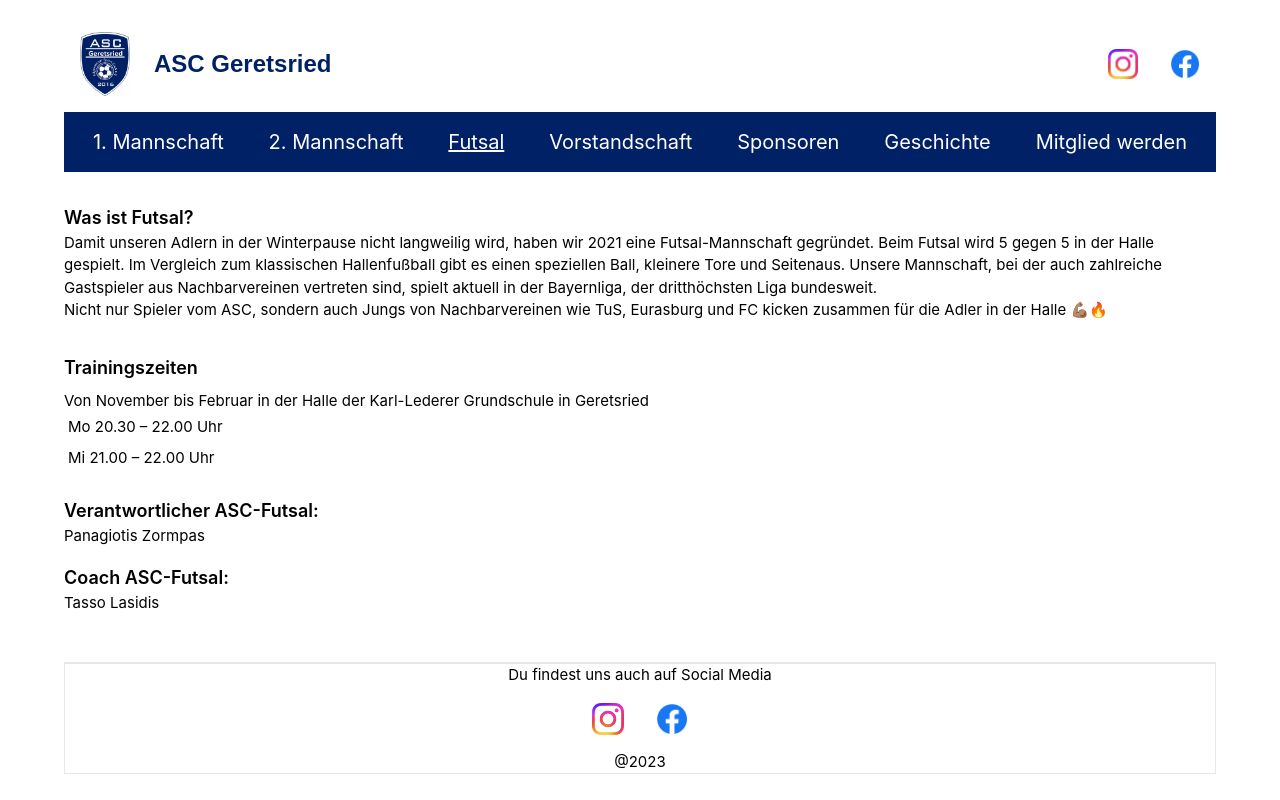
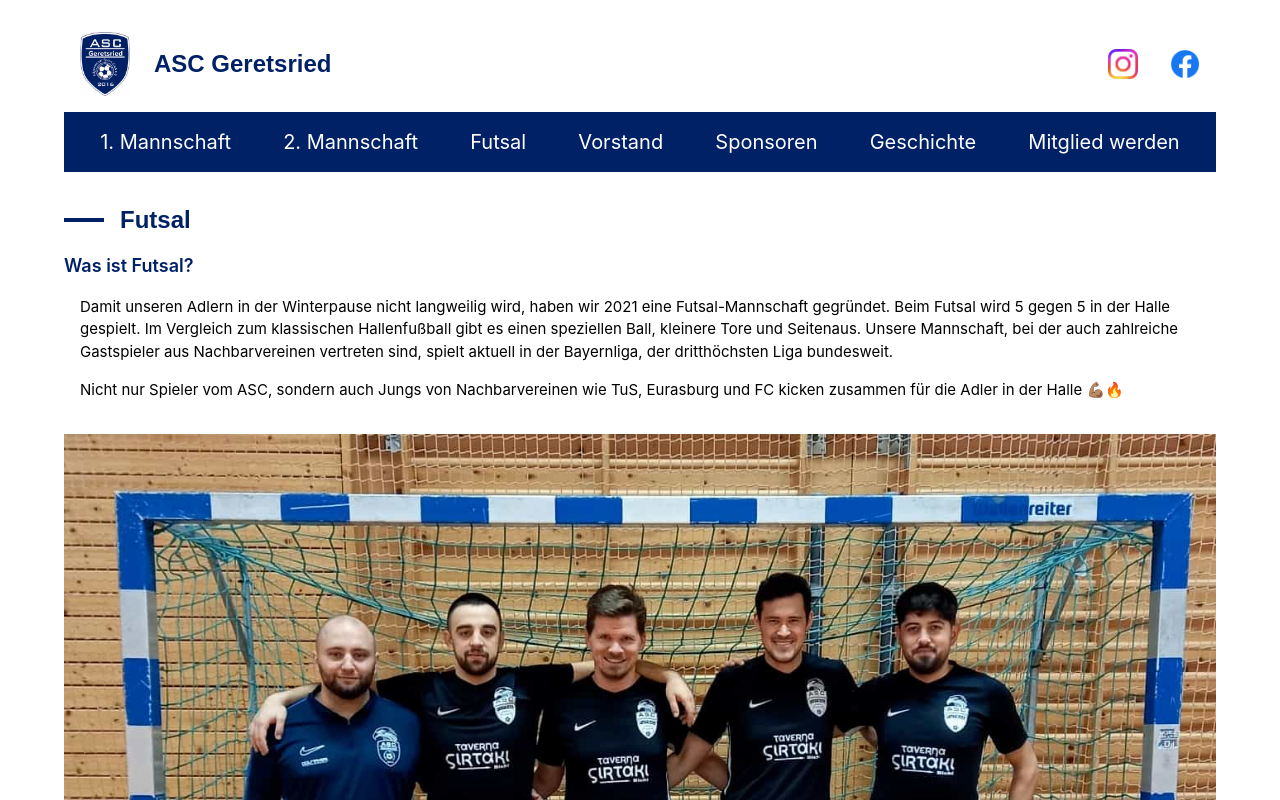
Before and after one commit to dscmari/asc-geretsried-website, a Vue app: page /futsal in a window 1280 px wide. Shown: the top 800 px of the page. Built offline with nearby package versions, Linux system fonts and the light colour scheme.

Commit message:
change nav logic + add futsal team img

```diff
--- a/src/components/Footer.vue
+++ b/src/components/Footer.vue
@@ -7,6 +7,6 @@
             <a href="https://web.facebook.com/GeretsriederAdler"><img class="h-8 m-4" src="/images/fb-icon.png"
                     alt="Facebook Icon"></a>
         </div>
-        <p>@2023</p>
+        <p>@2024</p>
     </div>
 </template>
--- a/src/components/Navbar.vue
+++ b/src/components/Navbar.vue
@@ -1,18 +1,16 @@
 <script setup>
     import { RouterLink } from 'vue-router';
-import Submenu from './Submenu.vue';
 </script>
 
 <template>
     <div class="w-full pt-4 sticky top-0 bg-white z-10">
         <div class="flex items-center justify-between">
             <div class="flex items-center p-2">
-                <RouterLink to="/">
+                <router-link to="/">
                     <img src="/images/logo.webp" alt="ASC Geretsried Logo Adler" class="m-2" :style="{ width: isMobileView ? '35px' : '50px'}">
-                </RouterLink>
-                <!-- TODO: adapt h1 color, seems to be to dark -->
+                </router-link>
                 <h1 class="text-ascBlue text-lg lg:text-2xl lg:ml-4 ">
-                    <RouterLink class="font-semibold" to="/">ASC Geretsried</RouterLink>
+                    <router-link class="font-semibold" to="/">ASC Geretsried</router-link>
                 </h1>
             </div>
             <div class="hidden lg:flex">
@@ -36,126 +34,99 @@ import Submenu from './Submenu.vue';
             </div>
         </div>
         <div :style="{ width: isActive ? '75%' : '' }"
+        id="nav"
         class="fixed top-0 left-0 w-0 opacity-90 whitespace-nowrap transform overflow-x-hidden -translate-x-0 ease-in-out transition-all duration-300
          lg:static lg:w-full lg:overflow-visible lg:opacity-100 z-40">
             <ul class="text-xl lg:text-lg xl:text-xl w-full lg:flex lg:justify-evenly text-white bg-ascBlue text-center zoomable ">
-                <RouterLink
+                <li
+                :class="{ 'active': activeNavItem === 'home', 'block': isMobileView, 'hidden': !isMobileView }">
+                    <RouterLink
                     to="/"
                     class="router-link pt-8"
-                    :class="{ 'active': activeNavItem === 'home', 'block': isMobileView, 'hidden': !isMobileView }"
                     v-on:click="toggleMenu()">Home
-                </RouterLink>
-                <RouterLink
+                    </RouterLink>
+                </li>
+                <li>
+                    <router-link
                     to="/erste-mannschaft"
-                    class="router-link p-4"
-                    :class="{ 'active': activeNavItem === 'erste-mannschaft','block': isMobileView }"
+                    class="router-link relative"
+                    :class="{ 'block': isMobileView }"
                     v-on:click="toggleMenu()">1. Mannschaft
-                </RouterLink>
-                <RouterLink
+                    </router-link>
+                </li>
+                <li>
+                    <router-link
                     to="/zweite-mannschaft"
-                    class="router-link p-4"
-                    :class="{ 'active': activeNavItem === 'zweite-mannschaft','block': isMobileView }"
+                    class="router-link relative"
+                    :class="{ 'block': isMobileView }"
                     v-on:click="toggleMenu()">2. Mannschaft
-                </RouterLink>
-                <RouterLink
+                    </router-link>
+                </li>
+                <li>
+                    <router-link
                     to="/futsal"
-                    class="router-link p-4"
-                    :class="{ 'active': activeNavItem === 'futsal','block': isMobileView }"
+                    class="router-link"
+                    :class="{ 'block': isMobileView }"
                     v-on:click="toggleMenu()">Futsal
-                </RouterLink>
-                <RouterLink
-                    to="/vorstandschaft"
-                    class="router-link p-4"
-                    :class="{ 'active': activeNavItem === 'board','block': isMobileView }"
-                    v-on:click="toggleMenu()">Vorstandschaft
-                </RouterLink>
-                <RouterLink
+                    </router-link>
+                </li>
+                <li>
+                    <router-link
+                    to="/vorstand"
+                    class="router-link"
+                    :class="{ 'block': isMobileView }"
+                    v-on:click="toggleMenu()">Vorstand
+                    </router-link>
+                </li>
+                <li>
+                    <router-link
                     to="/sponsoren"
-                    class="router-link p-4"
-                    :class="{ 'active': activeNavItem === 'sponsors','block': isMobileView }"
+                    class="router-link"
+                    :class="{ 'block': isMobileView }"
                     v-on:click="toggleMenu()">Sponsoren
-                </RouterLink>
-                <RouterLink
+                    </router-link>
+                </li>
+                <li>
+                    <router-link
                     to="/geschichte"
-                    class="router-link p-4"
-                    :class="{ 'active': activeNavItem === 'history','block': isMobileView }"
+                    class="router-link"
+                    :class="{ 'block': isMobileView }"
                     v-on:click="toggleMenu()">Geschichte
-                </RouterLink>
-                <RouterLink
+                    </router-link>
+                </li>
+                <li>
+                    <router-link
                     to="/mitglied-werden"
-                    class="router-link p-4"
-                    :class="{ 'active': activeNavItem === 'mitglied-werden','block': isMobileView }"
+                    class="router-link"
+                    :class="{ 'block': isMobileView }"
                     v-on:click="toggleMenu()">Mitglied werden
-                </RouterLink>
+                    </router-link>
+                </li>
             </ul>
-            <div v-if="!isMobileView" class="relative">
-                <Submenu v-if="activeNavItem === 'erste-mannschaft'"
-                :isOpen="submenuIsOpenTeam1"
-                @close-submenu="closeSubmenu"
-                @open-submenu="openSubmenu">
-                    <RouterLink :to="{ name: 'erste-mannschaft', hash: '#league-1' }" class="p-4">Liga & Tabelle</RouterLink>
-                    <RouterLink :to="{ name: 'erste-mannschaft', hash: '#team-1' }" class="p-4">Kader</RouterLink>
-                    <RouterLink :to="{ name: 'erste-mannschaft', hash: '#training-1' }" class="p-4">Trainingszeiten</RouterLink>
-                </Submenu>
-                <Submenu v-if="activeNavItem === 'zweite-mannschaft'"
-                :isOpen="submenuIsOpenTeam2"
-                @close-submenu="closeSubmenu"
-                @open-submenu="openSubmenu">
-                    <RouterLink :to="{ name: 'zweite-mannschaft', hash: '#league-2' }" class="p-4">Liga & Tabelle</RouterLink>
-                    <RouterLink :to="{ name: 'zweite-mannschaft', hash: '#team-2' }" class="p-4">Kader</RouterLink>
-                    <RouterLink :to="{ name: 'zweite-mannschaft', hash: '#training-2' }" class="p-4">Trainingszeiten</RouterLink>
-                </Submenu>
-            </div>
         </div>
+        <!-- <div class="flex gap-4">
+            <router-link :to="{ name: 'erste-mannschaft', hash: '#league-1' }">Liga1</router-link>
+            <router-link :to="{ name: 'erste-mannschaft', hash: '#team-1' }">Kader1</router-link>
+            <router-link :to="{ name: 'erste-mannschaft', hash: '#training-1' }">Trainingszeiten1</router-link>
+        </div>
+        <div class="flex gap-4">
+            <router-link :to="{ name: 'zweite-mannschaft', hash: '#league-2' }">Liga2</router-link>
+            <router-link :to="{ name: 'zweite-mannschaft', hash: '#team-2' }">Kader2</router-link>
+            <router-link :to="{ name: 'zweite-mannschaft', hash: '#training-2' }">Trainingszeiten2</router-link>
+        </div> -->
     </div>
 </template>
 
 <script>
 export default {
-    components:{
-        Submenu
-    },
     data() {
         return {
             isActive: false,
             isMobileView: false,
-            submenuIsOpenTeam1: false,
-            submenuIsOpenTeam2: false,
-            activeNavItem: "none"
         };
     },
-    watch: {
-    $route() {
-      this.updateActiveNavItem();
-    }
-  },
     methods: {
-        updateActiveNavItem() {
-            const path = this.$route.path;
-            if (path === '/') {
-                this.activeNavItem = 'home';
-            } else if (path === '/erste-mannschaft') {
-                this.activeNavItem = 'erste-mannschaft';
-            } else if (path === '/zweite-mannschaft') {
-                this.activeNavItem = 'zweite-mannschaft';
-            } else if (path === '/futsal') {
-                this.activeNavItem = 'futsal';
-            } else if (path === '/vorstandschaft') {
-                this.activeNavItem = 'board';
-            } else if (path === '/sponsoren') {
-                this.activeNavItem = 'sponsors';
-            } else if (path === '/geschichte') {
-                this.activeNavItem = 'history';
-            } else if(path === '/mitglied-werden'){
-                this.activeNavItem = 'mitglied-werden'
-            }
-
-            console.log(this.activeNavItem)
-        },
-
         toggleMenu() {
-            console.log("toggleMenu() loaded")
-            console.log("submenuIsOpenTeam1: "+this.submenuIsOpenTeam1)
             if(this.isMobileView){
                 this.isActive = !this.isActive;
                 this.showX();
@@ -170,25 +141,6 @@ export default {
                 span.classList.toggle('open');
             }
         },
-
-        openSubmenu(){
-            const path = this.$route.path;
-            if(path === '/erste-mannschaft'){
-                this.submenuIsOpenTeam1 = true; // Update the isOpen state
-            } else{
-                this.submenuIsOpenTeam2 = true; // Update the isOpen state
-            }
-        },
-
-        closeSubmenu() {
-            const path = this.$route.path;
-            if(path === '/erste-mannschaft'){
-                this.submenuIsOpenTeam1 = false; // Update the isOpen state
-            } else{
-                this.submenuIsOpenTeam2 = false; // Update the isOpen state
-            }
-        }
-
     },
     computed: {
         isClickable(){
@@ -212,20 +164,31 @@ export default {
 h1{
     font-family: 'Anton', sans-serif;
 }
+
 li{
     padding: 1rem;
-
-}
-a:hover{
-    transform: scale(1.2)
 }
 
 .router-link{
-    transition: color .3s ease-in-out, box-shadow .3s ease-in-out;
+    position: relative;
+    display: inline-block;
+}
+.router-link:after {
+  background: none repeat scroll 0 0 transparent;
+  bottom: 0;
+  content: "";
+  display: block;
+  height: 2px;
+  left: 50%;
+  position: absolute;
+  background: #fff;
+  transition: width 0.3s ease 0s, left 0.3s ease 0s;
+  width: 0;
 }
 
-.active{
-    text-decoration: underline;
+.router-link:hover:after {
+  width: 100%;
+  left: 0;
 }
 
 .upper.open {
--- a/src/router/index.js
+++ b/src/router/index.js
@@ -43,8 +43,8 @@ const router = createRouter({
       component: FutsalView
     },
     {
-      path: '/vorstandschaft',
-      name: 'vorstandschaft',
+      path: '/vorstand',
+      name: 'vorstand',
       component: BoardView
     },
     {
--- a/src/views/BoardView.vue
+++ b/src/views/BoardView.vue
@@ -1,7 +1,10 @@
 <template>
-    <h2 class="text-2xl p-4 lg:pl-6 my-2">Die Vorstandschaft des ASC Geretsried e.V.</h2>
-    <p class="text-md p-4 lg:pl-6">
-        Bei Fragen meldet euch gerne bei uns über die Handynummern oder über unsere E-Mail Adresse: <b>info@asc-geretsried.de</b>
+    <div class="flex items-center mt-4">
+        <div class="w-10 h-1 bg-ascBlue"></div>
+        <h1 class="p-4 text-2xl font-semibold text-ascBlue">Vorstand</h1>
+    </div>
+    <p class="text-md p-4 ">
+        Bei Fragen meldet euch gerne bei uns über die Handynummern oder über unsere E-Mail Adresse: <span class="text-ascBlue"><b>info@asc-geretsried.de</b></span>
     </p>
 
     <div class="flex flex-row justify-evenly flex-wrap gap-4 lg:gap-12">
--- a/src/views/FutsalView.vue
+++ b/src/views/FutsalView.vue
@@ -1,19 +1,31 @@
 <template>
-    <div>
-        <h2 class="p-4 pb-0 lg:pt-8 lg:pl-0 text-lg font-semibold">Was ist Futsal?</h2>
-        <p>
+     <div class="flex items-center mt-4">
+        <div class="w-10 h-1 bg-ascBlue"></div>
+        <h1 class="p-4 text-2xl font-semibold text-ascBlue">Futsal</h1>
+    </div>
+    <h2 class="pl-4 lg:pl-0 text-lg font-semibold text-ascBlue">Was ist Futsal?</h2>
+    <p class="p-4">
         Damit unseren Adlern in der Winterpause nicht langweilig wird, haben wir 2021 eine Futsal-Mannschaft gegründet.
         Beim Futsal wird 5 gegen 5 in der Halle gespielt. Im Vergleich zum klassischen Hallenfußball gibt es einen
         speziellen Ball, kleinere Tore und Seitenaus. Unsere Mannschaft, bei der auch zahlreiche Gastspieler aus
         Nachbarvereinen vertreten sind, spielt aktuell in der Bayernliga, der dritthöchsten Liga bundesweit.
     </p>
-        <p>
+    <p class="px-4">
         Nicht nur Spieler vom ASC, sondern auch Jungs von Nachbarvereinen wie TuS, Eurasburg und FC kicken zusammen für die
         Adler in der Halle 💪🏽🔥
     </p>
+    <div class="mt-8">
+        <img class="mx-auto" src="/images/futsal-team.jpg" alt="erste mannschaft">
     </div>
     <div>
-        <h2 class="p-4 pb-0 lg:pt-8 lg:pl-0 text-lg font-semibold">Trainingszeiten</h2>
+        <h1 id="" class="p-4 lg:pt-16 lg:pl-0 text-lg font-semibold text-ascBlue">Liga & Tabelle</h1>
+        <ul class="p-4 pt-0 text-lg">
+            <li class="p-1 underline"><a href="https://www.bfv.de/vereine/asc-geretsried/01S7PPNEG8000000VS548984VTJ68QLL" target="_blank">Kommende Spiele</a></li>
+            <li class="p-1 underline"><a href="https://www.bfv.de/wettbewerbe/meisterschaften/kreisklasse-gruppe-4/02LRRLDGIC00004PVS5489B4VUAB0UC4-G#tabelle" target="_blank">Tabelle</a></li>
+        </ul>
+    </div>
+    <div>
+        <h2 class="p-4 lg:pt-16 lg:pl-0 text-lg font-semibold text-ascBlue">Trainingszeiten</h2>
         <div class="p-2 pl-0">
             <h2>Von November bis Februar in der Halle der Karl-Lederer Grundschule in Geretsried</h2>
             <ul>
@@ -21,9 +33,9 @@
                 <li class="p-1">Mi 21.00 – 22.00 Uhr</li>
             </ul>
         </div>
-        <h2 class="p-4 pb-0 lg:pt-4 lg:pl-0 text-lg font-semibold">Verantwortlicher ASC-Futsal:</h2>
+        <h2 class="p-4 lg:pt-16 lg:pl-0 text-lg font-semibold text-ascBlue">Verantwortlicher ASC-Futsal:</h2>
         <p>Panagiotis Zormpas</p>
-        <h2 class="p-4 pb-0 lg:pt-4 lg:pl-0 text-lg font-semibold">Coach ASC-Futsal:</h2>
+        <h2 class="p-4 lg:pt-16 lg:pl-0 text-lg font-semibold text-ascBlue">Coach ASC-Futsal:</h2>
         <p>Tasso Lasidis</p>
     </div>
 </template>
--- a/src/views/HistoryView.vue
+++ b/src/views/HistoryView.vue
@@ -1,6 +1,9 @@
 <template>
     <div>
-        <h2 class="text-2xl font-semibold px-4 lg:mt-12">Meilensteine</h2>
+        <div class="flex items-center mt-4">
+            <div class="w-10 h-1 bg-ascBlue"></div>
+            <h1 class="p-4 text-2xl font-semibold text-ascBlue">Meilensteine</h1>
+        </div>
         <div class="p-4 timeline-container">
             <div class="my-3 text-container">
                 <h3>Offizielle Gründung </h3>
--- a/src/views/HomeView.vue
+++ b/src/views/HomeView.vue
@@ -4,7 +4,7 @@ import TheWelcome from '../components/TheWelcome.vue'
 
 <template>
   <div class="mt-8">
-    <img class="object-cover" src="/images/aufstieg_2023_optimiert.jpg" alt="">
+    <img src="/images/aufstieg_2023_optimiert.jpg" alt="">
   </div>
 
   <div class="p-4">
--- a/src/views/NewMemberView.vue
+++ b/src/views/NewMemberView.vue
@@ -38,7 +38,7 @@ export default {
     },
     data() {
         return {
-            pdfUrl: '/aufnahmeantragASC.pdf',
+            pdfUrl: '/asc-geretsried-website/aufnahmeantragASC.pdf',
             pdfFileName: 'aufnahmeantragASC.pdf'
         };
     }
--- a/src/views/SponsorsView.vue
+++ b/src/views/SponsorsView.vue
@@ -1,5 +1,5 @@
 <template>
-    <h2 class="text-2xl text-center my-16">Wir bedanken und bei unseren Sponsoren!</h2>
+    <h2 class="text-2xl font-semibold text-center text-ascBlue my-16">Wir bedanken uns bei unseren Sponsoren!</h2>
     <div class="md:grid md:grid-cols-2">
         <div class="img-container">
             <img src="/images/sponsors/gajtani.jpg" alt="Gajtani Estriche">
```
Also changed, not shown: public/images/futsal-team.jpg (added), src/assets/base.css (line endings or trailing spaces), 4 other files (tests, documents, lock files or other folders). Lines whose indentation alone changed are shown as unchanged.
